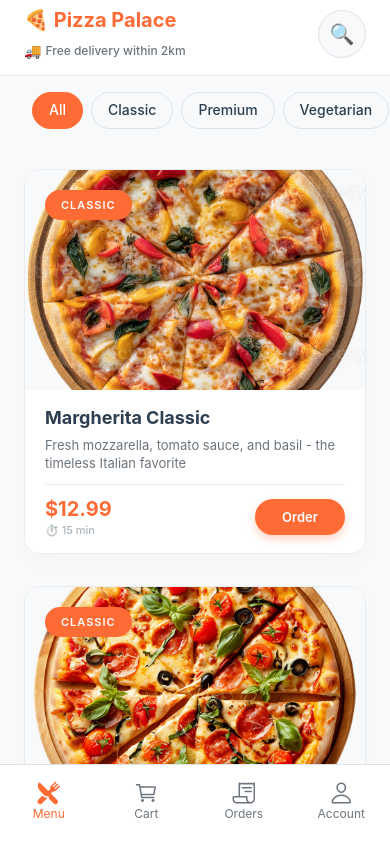
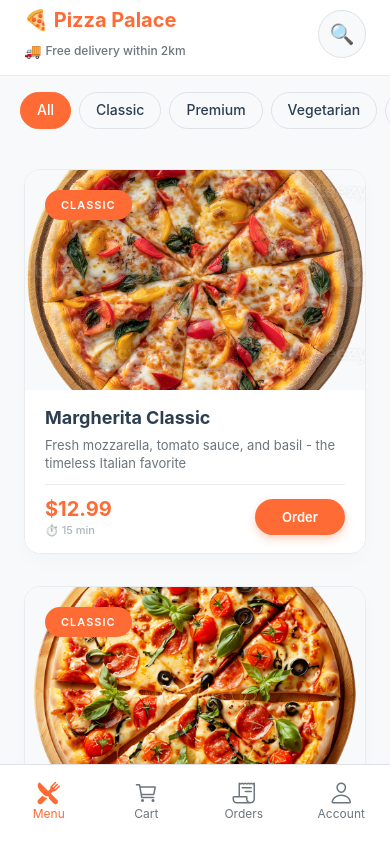
Before and after one commit to Asror-hub/pizza-app, a React Native app: screen /Home in a window 390 px wide. Shown: the top 842 px of the page. Built offline with nearby package versions, Linux system fonts and the light colour scheme.

Commit message:
Reduced left padding to minimal spacing - just a bit from screen edge

```diff
--- a/src/screens/HomeScreen.tsx
+++ b/src/screens/HomeScreen.tsx
@@ -152,7 +152,7 @@ const HomeScreen: React.FC<HomeScreenProps> = ({ onAddToCart, onCartPress, onPiz
       <PaddingContainer style={{ backgroundColor: theme.colors.backgroundSecondary }}>
         {/* Category Filter - Hide when searching */}
         {!isSearchMode && (
-          <View style={{ marginRight: -theme.spacing.md, paddingLeft: theme.spacing.md }}>
+          <View style={{ marginRight: -theme.spacing.md, paddingLeft: theme.spacing.xs }}>
             <CategoryFilter
               horizontal
               showsHorizontalScrollIndicator={false}
```
